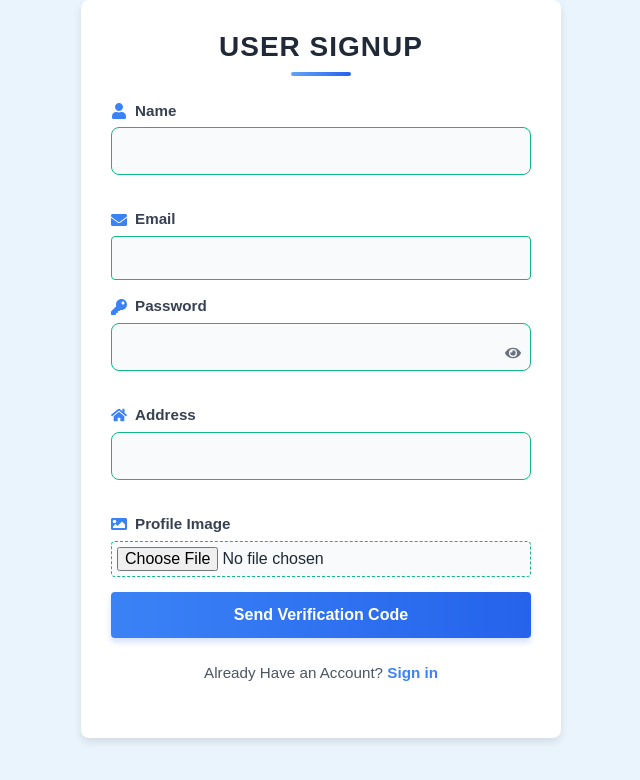
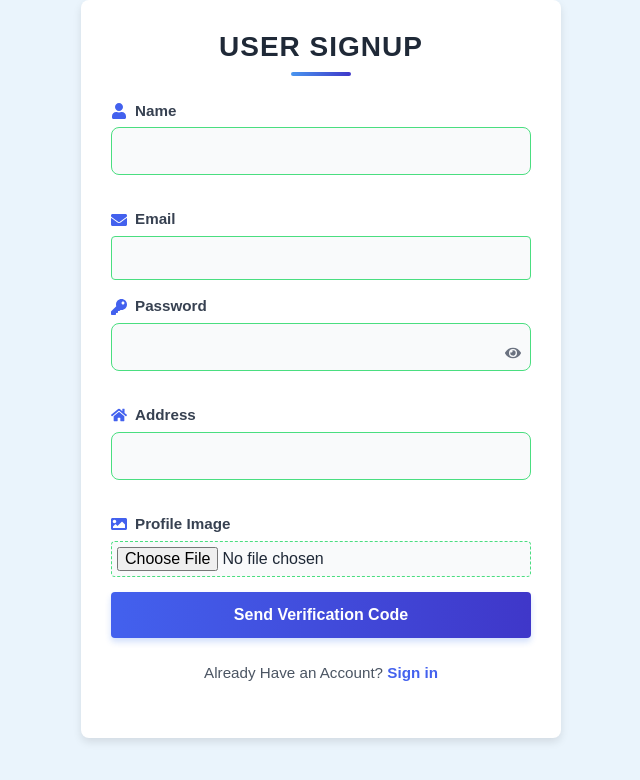
Before and after one commit to Sulokp/HamroSewa, a React (Create React App) app: page /User in a window 1280 px wide. Shown: the top 780 px of the page, without its empty margins (319-959 px from the left). Built offline with nearby package versions, Linux system fonts and the light colour scheme.

Commit message:
Update ProfesssionalLogin.css

```diff
--- a/src/components/ProfesssionalLogin.css
+++ b/src/components/ProfesssionalLogin.css
@@ -1,160 +1,297 @@
+/* ProfesssionalLogin.css - Modern Professional Login Styling */
 
-body,
-html {
-  font-family: "Open Sans", sans-serif;
-  text-rendering: optimizeLegibility !important;
-  -webkit-font-smoothing: antialiased !important;
-  color: #333;
-  font-weight: 400;
-  width: 100% !important;
-  height: 100% !important;
-  background-color: #d7f1e8;
+/* ===== CSS VARIABLES ===== */
+:root {
+  /* Colors */
+  --primary: #4361ee;
+  --primary-light: #4895ef;
+  --primary-dark: #3f37c9;
+  --success: #4ade80;
+  --success-light: #d1fae5;
+  --danger: #f43f5e;
+  --danger-light: #fee2e2;
+  --gray-50: #f9fafb;
+  --gray-100: #f3f4f6;
+  --gray-200: #e5e7eb;
+  --gray-300: #d1d5db;
+  --gray-400: #9ca3af;
+  --gray-500: #6b7280;
+  --gray-600: #4b5563;
+  --gray-700: #374151;
+  --gray-800: #1f2937;
+  --gray-900: #111827;
+  --white: #ffffff;
+
+  /* Shadows */
+  --shadow-sm: 0 1px 2px rgba(0, 0, 0, 0.05);
+  --shadow-md: 0 4px 6px -1px rgba(0, 0, 0, 0.1), 0 2px 4px -1px rgba(0, 0, 0, 0.06);
+  --shadow-lg: 0 10px 15px -3px rgba(0, 0, 0, 0.1), 0 4px 6px -2px rgba(0, 0, 0, 0.05);
+
+  /* Border Radius */
+  --border-radius: 8px;
+  --border-radius-lg: 12px;
+
+  /* Transitions */
+  --transition: all 0.3s ease;
+}
+
+/* ===== RESET & BASE STYLES ===== */
+* {
   margin: 0;
   padding: 0;
-  display: flex;
-  justify-content: center;
-  align-items: center;
-}
-
-h2 {
-  font-family: "Raleway", sans-serif;
-  color: #3b8c78;
-  text-transform: uppercase;
-  margin-bottom: 20px;
-  font-weight: 700;
-  font-size: 36px;
-  letter-spacing: 1px;
-  text-align: center;
-}
-
-.professional-login-container {
-  display: flex;
-  justify-content: center;
-  align-items: center;
-  flex-direction: column;
-  height: 100vh;
-  width: 100%;
-  padding: 20px;
   box-sizing: border-box;
 }
 
+body {
+  font-family: 'Inter', -apple-system, BlinkMacSystemFont, 'Segoe UI', Roboto, Oxygen, Ubuntu, Cantarell, 'Open Sans', 'Helvetica Neue', sans-serif;
+  background-color: #f8fafc;
+  color: var(--gray-800);
+  line-height: 1.5;
+  -webkit-font-smoothing: antialiased;
+  -moz-osx-font-smoothing: grayscale;
+}
+
+/* ===== PROFESSIONAL LOGIN CONTAINER ===== */
+.professional-login-container {
+  display: flex;
+  flex-direction: column;
+  align-items: center;
+  justify-content: center;
+  min-height: 100vh;
+  padding: 2rem;
+  background: linear-gradient(135deg, #f6f9fc 0%, #edf2f7 100%);
+}
+
+.professional-login-container h2 {
+  font-size: 2rem;
+  font-weight: 700;
+  color: var(--gray-800);
+  margin-bottom: 2rem;
+  text-align: center;
+  position: relative;
+}
+
+.professional-login-container h2::after {
+  content: '';
+  position: absolute;
+  bottom: -10px;
+  left: 50%;
+  transform: translateX(-50%);
+  width: 50px;
+  height: 4px;
+  background: linear-gradient(to right, var(--primary), var(--primary-light));
+  border-radius: 2px;
+}
+
+/* ===== LOGIN FORM ===== */
 .login-form {
-  background-color: #fff;
-  padding: 30px 40px;
-  border-radius: 15px;
-  box-shadow: 0 10px 20px rgba(0, 0, 0, 0.1);
   width: 100%;
-  max-width: 450px;
-  box-sizing: border-box;
-  text-align: center;
+  max-width: 400px;
+  background-color: var(--white);
+  border-radius: var(--border-radius-lg);
+  padding: 2.5rem;
+  box-shadow: var(--shadow-lg);
+  animation: fadeIn 0.5s ease-out;
+}
+
+@keyframes fadeIn {
+  from { opacity: 0; transform: translateY(-20px); }
+  to { opacity: 1; transform: translateY(0); }
 }
 
 .input-group {
-  display: flex;
-  flex-direction: column;
-  align-items: flex-start;
-  margin-bottom: 18px;
-  width: 100%;
+  margin-bottom: 1.5rem;
 }
 
-label {
+.input-group label {
   display: flex;
   align-items: center;
-  margin-bottom: 10px;
-  font-size: 14px;
-  color: #555;
-  font-weight: 600;
+  font-size: 0.95rem;
+  font-weight: 500;
+  color: var(--gray-700);
+  margin-bottom: 0.5rem;
 }
 
-label svg {
-  margin-right: 10px; /* Add some space between the icon and the label text */
-  font-size: 20px; /* Adjust icon size */
+.input-group label svg {
+  margin-right: 0.5rem;
+  font-size: 1.25rem;
+  color: var(--primary);
 }
 
-input[type="text"],
-input[type="password"] {
+.input-group input {
   width: 100%;
-  padding: 14px;
-  margin-bottom: 18px;
-  border: 1px solid #ccc;
-  border-radius: 8px;
-  font-size: 16px;
-  box-sizing: border-box;
-  transition: border-color 0.3s ease;
+  padding: 0.75rem 1rem;
+  font-size: 1rem;
+  color: var(--gray-800);
+  background-color: var(--gray-50);
+  border: 1px solid var(--gray-300);
+  border-radius: var(--border-radius);
+  transition: var(--transition);
 }
 
-input[type="text"]:focus,
-input[type="password"]:focus {
-  border-color: #3b8c78;
+.input-group input:focus {
   outline: none;
+  border-color: var(--primary);
+  background-color: var(--white);
+  box-shadow: 0 0 0 3px rgba(67, 97, 238, 0.15);
 }
 
-button[type="submit"] {
-  background-color: #3b8c78;
-  color: white;
-  padding: 14px 0;
-  border-radius: 8px;
-  font-size: 16px;
-  border: none;
-  width: 100%;
-  cursor: pointer;
-  transition: background-color 0.3s ease, transform 0.2s ease;
-  box-sizing: border-box;
+.input-group input::placeholder {
+  color: var(--gray-400);
 }
 
-button[type="submit"]:hover {
-  background-color: #f39c12;
-  transform: translateY(-2px);
+/* ===== BUTTON ===== */
+.login-form button {
+  width: 100%;
+  padding: 0.875rem 1.5rem;
+  font-size: 1rem;
+  font-weight: 600;
+  color: var(--white);
+  background: linear-gradient(to right, var(--primary), var(--primary-light));
+  border: none;
+  border-radius: var(--border-radius);
+  cursor: pointer;
+  transition: var(--transition);
+  box-shadow: 0 4px 6px rgba(67, 97, 238, 0.25);
+  margin-top: 0.5rem;
+  position: relative;
+  overflow: hidden;
 }
 
-button[type="submit"]:active {
-  transform: translateY(0);
+.login-form button:hover {
+  background: linear-gradient(to right, var(--primary-dark), var(--primary));
+  transform: translateY(-2px);
+  box-shadow: 0 6px 8px rgba(67, 97, 238, 0.3);
 }
 
-.forgot-password {
-  color: #3b8c78;
-  text-decoration: none;
-  display: block;
-  margin-top: 15px;
-  font-size: 14px;
-  transition: color 0.3s ease;
+.login-form button:active {
+  transform: translateY(0);
+  box-shadow: 0 2px 4px rgba(67, 97, 238, 0.2);
 }
 
-.forgot-password:hover {
-  color: #f39c12;
+.login-form button::after {
+  content: '';
+  position: absolute;
+  top: 50%;
+  left: 50%;
+  width: 5px;
+  height: 5px;
+  background: rgba(255, 255, 255, 0.5);
+  opacity: 0;
+  border-radius: 100%;
+  transform: scale(1, 1) translate(-50%);
+  transform-origin: 50% 50%;
 }
 
+.login-form button:focus:not(:active)::after {
+  animation: ripple 1s ease-out;
+}
+
+@keyframes ripple {
+  0% {
+    transform: scale(0, 0);
+    opacity: 0.5;
+  }
+  20% {
+    transform: scale(25, 25);
+    opacity: 0.3;
+  }
+  100% {
+    opacity: 0;
+    transform: scale(40, 40);
+  }
+}
+
+/* ===== SUCCESS & ERROR MESSAGES ===== */
 .success-message,
 .error-message {
+  margin-top: 1.5rem;
+  padding: 0.75rem 1rem;
+  border-radius: var(--border-radius);
+  font-size: 0.95rem;
+  font-weight: 500;
   text-align: center;
-  margin-top: 15px;
-  font-size: 14px;
+  animation: slideIn 0.3s ease-out;
+}
+
+@keyframes slideIn {
+  from { opacity: 0; transform: translateY(-10px); }
+  to { opacity: 1; transform: translateY(0); }
 }
 
 .success-message {
-  color: #28a745;
+  background-color: var(--success-light);
+  color: #16a34a;
+  border-left: 4px solid #16a34a;
 }
 
 .error-message {
-  color: #dc3545;
+  background-color: var(--danger-light);
+  color: #e11d48;
+  border-left: 4px solid #e11d48;
 }
 
+/* ===== RESPONSIVE DESIGN ===== */
 @media (max-width: 480px) {
-  .login-form {
-    padding: 20px;
-    max-width: 90%;
+  .professional-login-container {
+    padding: 1.5rem;
   }
 
-  h2 {
-    font-size: 30px;
+  .professional-login-container h2 {
+    font-size: 1.75rem;
+    margin-bottom: 1.5rem;
   }
 
-  label {
-    font-size: 12px;
+  .login-form {
+    padding: 1.75rem;
   }
 
-  button[type="submit"] {
-    font-size: 14px;
-    padding: 12px 0;
+  .input-group {
+    margin-bottom: 1.25rem;
+  }
+
+  .input-group input {
+    padding: 0.7rem 0.9rem;
+  }
+
+  .login-form button {
+    padding: 0.8rem 1.25rem;
   }
 }
+
+/* ===== ADDITIONAL ENHANCEMENTS ===== */
+
+/* Focus visible outline for keyboard navigation */
+button:focus-visible,
+input:focus-visible {
+  outline: 2px solid var(--primary);
+  outline-offset: 2px;
+}
+
+/* Subtle hover effect on inputs */
+.input-group input:hover {
+  border-color: var(--gray-400);
+}
+
+/* Add a subtle background pattern */
+.professional-login-container::before {
+  content: '';
+  position: absolute;
+  top: 0;
+  left: 0;
+  width: 100%;
+  height: 100%;
+  background-image:
+    radial-gradient(var(--gray-200) 1px, transparent 1px),
+    radial-gradient(var(--gray-200) 1px, transparent 1px);
+  background-size: 20px 20px;
+  background-position: 0 0, 10px 10px;
+  opacity: 0.5;
+  z-index: -1;
+}
+
+/* Improve form accessibility */
+.login-form {
+  position: relative;
+  z-index: 1;
+}
```
